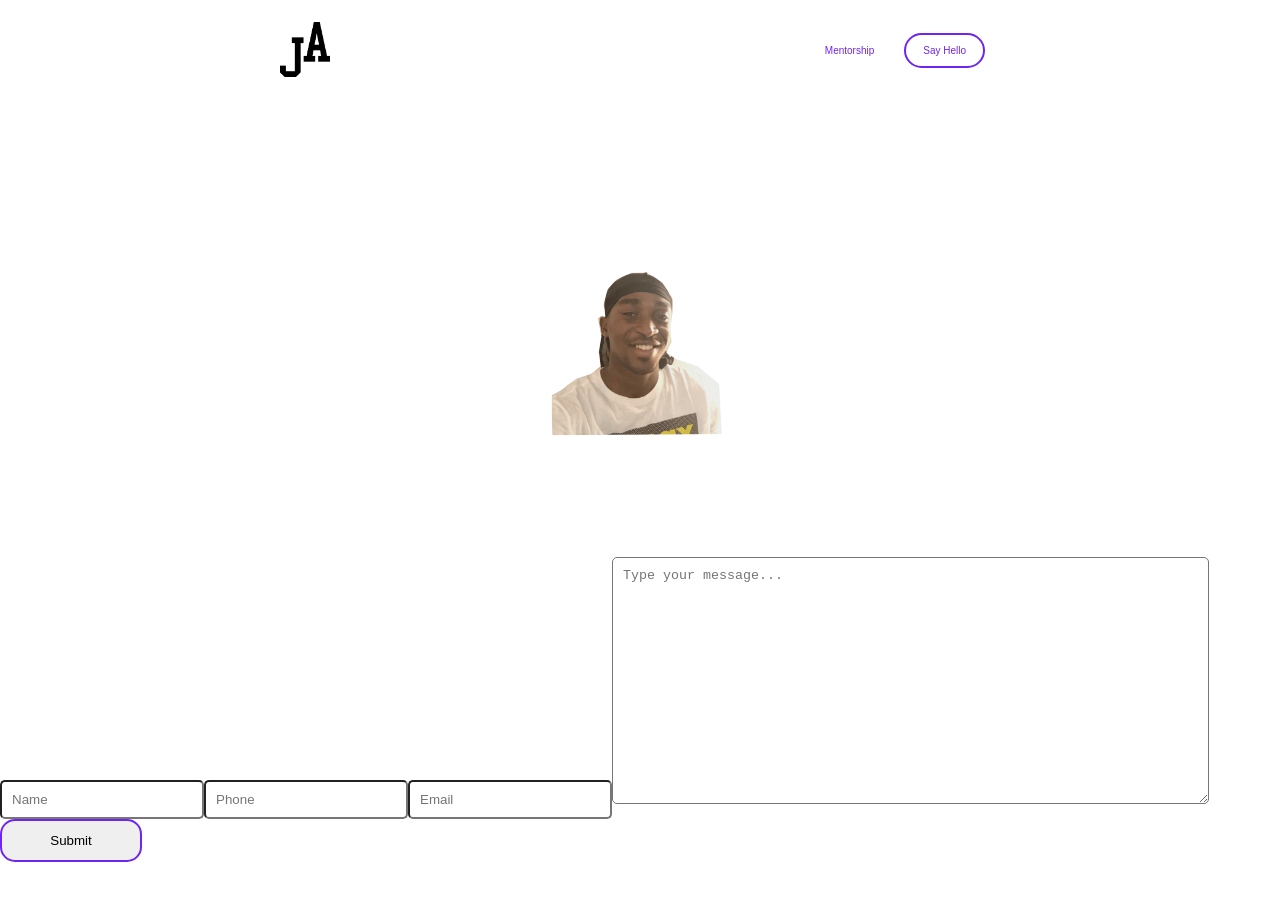
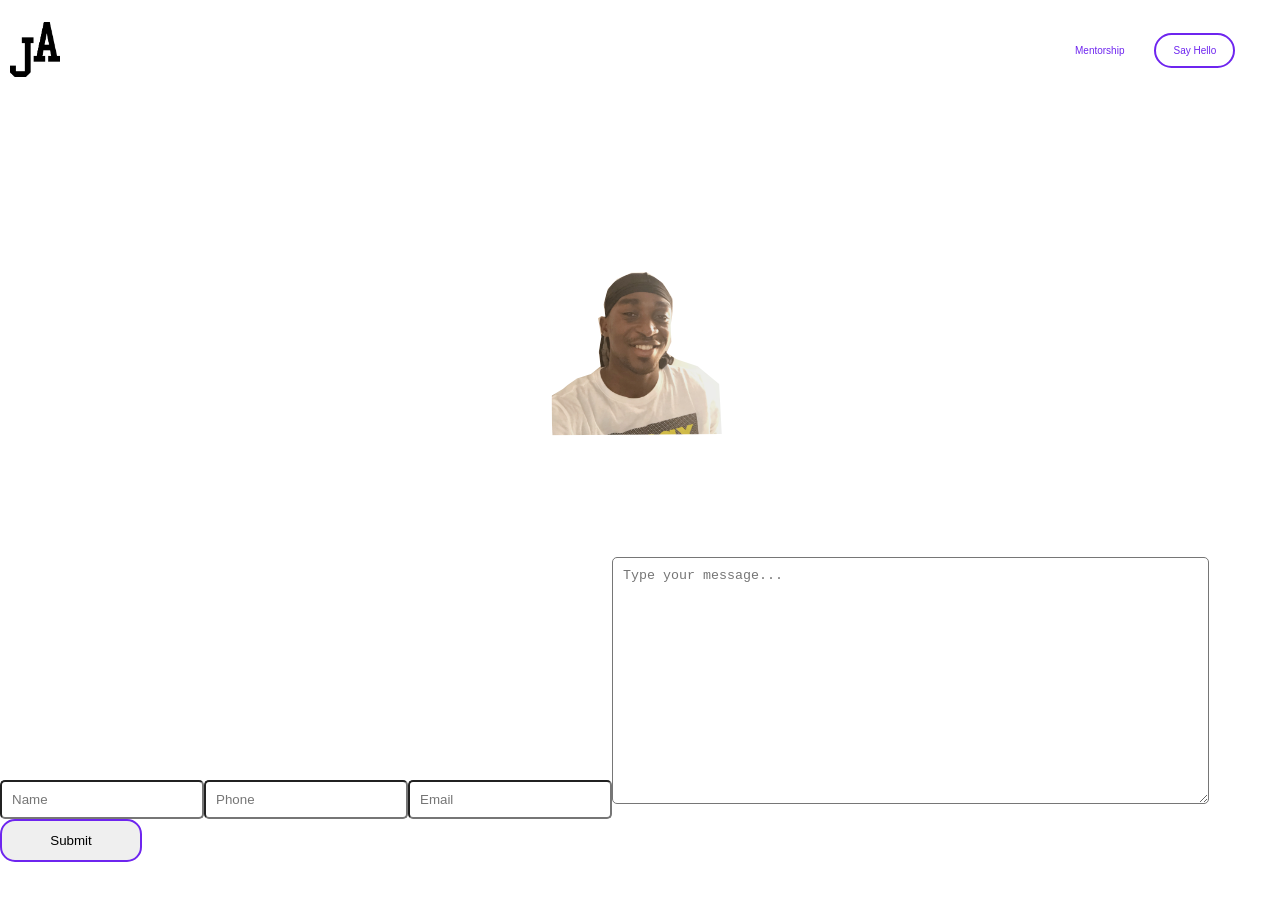
Before and after one commit to Jefferyagyepong/jefferyagyepong.io, a Next.js app: page /sayhello in a window 1280 px wide. Built offline with nearby package versions, Linux system fonts and the light colour scheme.

Commit message:
menu fixed

```diff
--- a/sass/base/_typography.scss
+++ b/sass/base/_typography.scss
@@ -117,6 +117,9 @@ h1 {
   .nav-link{
     display: none;
   }
+  #logo{
+    margin-left: 1rem;
+  }
 }
 
 @media screen and (min-width: 550px) {
--- a/sass/components/_Header.scss
+++ b/sass/components/_Header.scss
@@ -4,17 +4,16 @@
 #navbar {
     display: flex;
       align-items: center;
-      justify-content: space-evenly;
+ justify-content: flex-start;
       width: 100%;
       color: #000;
       margin-bottom: 100px;
-      gap: 20rem;
       padding:22px 0 ;
 
       }
       .nav-link{
         list-style: none;
-
+  margin-left: 100rem;
       }
 
 
@@ -22,6 +21,7 @@
 
                   display: inline-block;
                   padding: 15px;
+
 
                 }
                 .menu{
```
